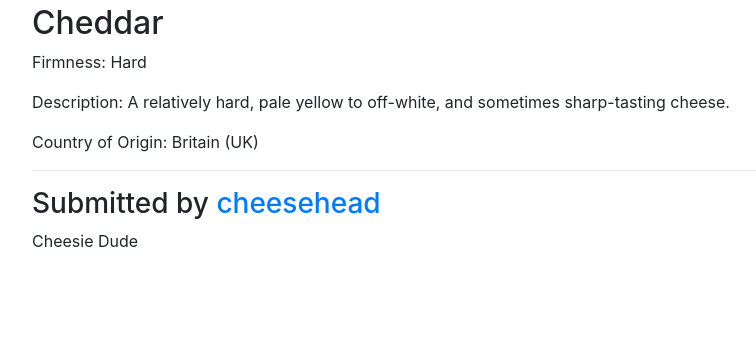
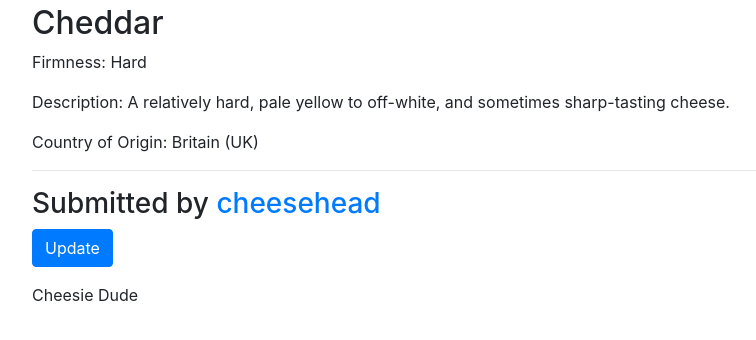
Before and after one commit to smokydbeer/everycheese, a Django app: a page that uses everycheese/templates/cheeses/cheese_detail.html in a window 1280 px wide. Shown: the part 56-396 px from the top of the page, without its empty margins (53-809 px from the left). Run offline with Django 3.2, Linux system fonts and the light colour scheme; data comes from the database, SQL or seed files in the repository; some libraries are stand-ins or nearby versions.

Commit message:
Add cheese update view, modify template

```diff
--- a/everycheese/cheeses/urls.py
+++ b/everycheese/cheeses/urls.py
@@ -10,8 +10,13 @@ urlpatterns = [
     ),
     path(
         route='add/',
-	view=views.CheeseCreateView.as_view(),
-	name='add'
+        view=views.CheeseCreateView.as_view(),
+        name='add'
+    ),
+    path(
+        route='<slug:slug>/update/',
+        view=views.CheeseUpdateView.as_view(),
+        name='update'
     ),
     path(
         route='<slug:slug>/',
--- a/everycheese/cheeses/views.py
+++ b/everycheese/cheeses/views.py
@@ -2,6 +2,12 @@ from django.views.generic import ListView, DetailView
 from .models import Cheese
 from django.views.generic import CreateView
 from django.contrib.auth.mixins import LoginRequiredMixin
+from django.views.generic import (
+    ListView,
+    DetailView,
+    CreateView,
+    UpdateView
+)
 
 class CheeseListView(ListView):
     model = Cheese
@@ -18,3 +24,12 @@ class CheeseCreateView(LoginRequiredMixin, CreateView):
     def form_valid(self, form):
         form.instance.creator = self.request.user
         return super().form_valid(form)
+
+class CheeseUpdateView(LoginRequiredMixin, UpdateView):
+    model = Cheese
+    fields = [
+        'name',
+        'description',
+        'firmness','country_of_origin'
+    ]
+    action = "Update"
--- a/everycheese/templates/cheeses/cheese_detail.html
+++ b/everycheese/templates/cheeses/cheese_detail.html
@@ -19,6 +19,13 @@
         {{ cheese.creator.username }}
     </a>
 </h3>
+<p>
+    <a class="btn btn-primary"
+        href="{% url 'cheeses:update' cheese.slug %}"
+        role="button">
+        Update
+    </a>
+</p>
 {% if cheese.creator.name %}
     <p>{{ cheese.creator.name }}</p>
 {% endif %}
```
Also changed, not shown: everycheese/templates/cheeses/cheese_form.html (+10 -6 lines).
